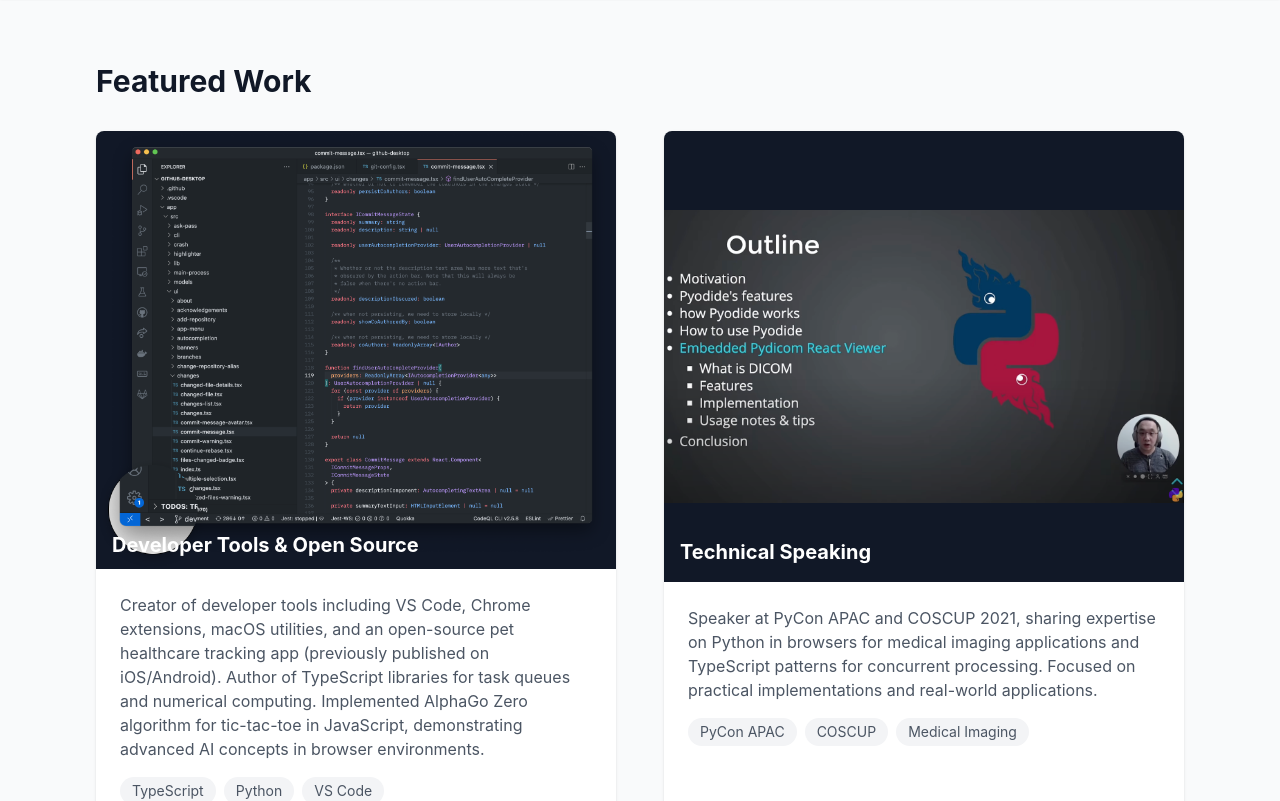
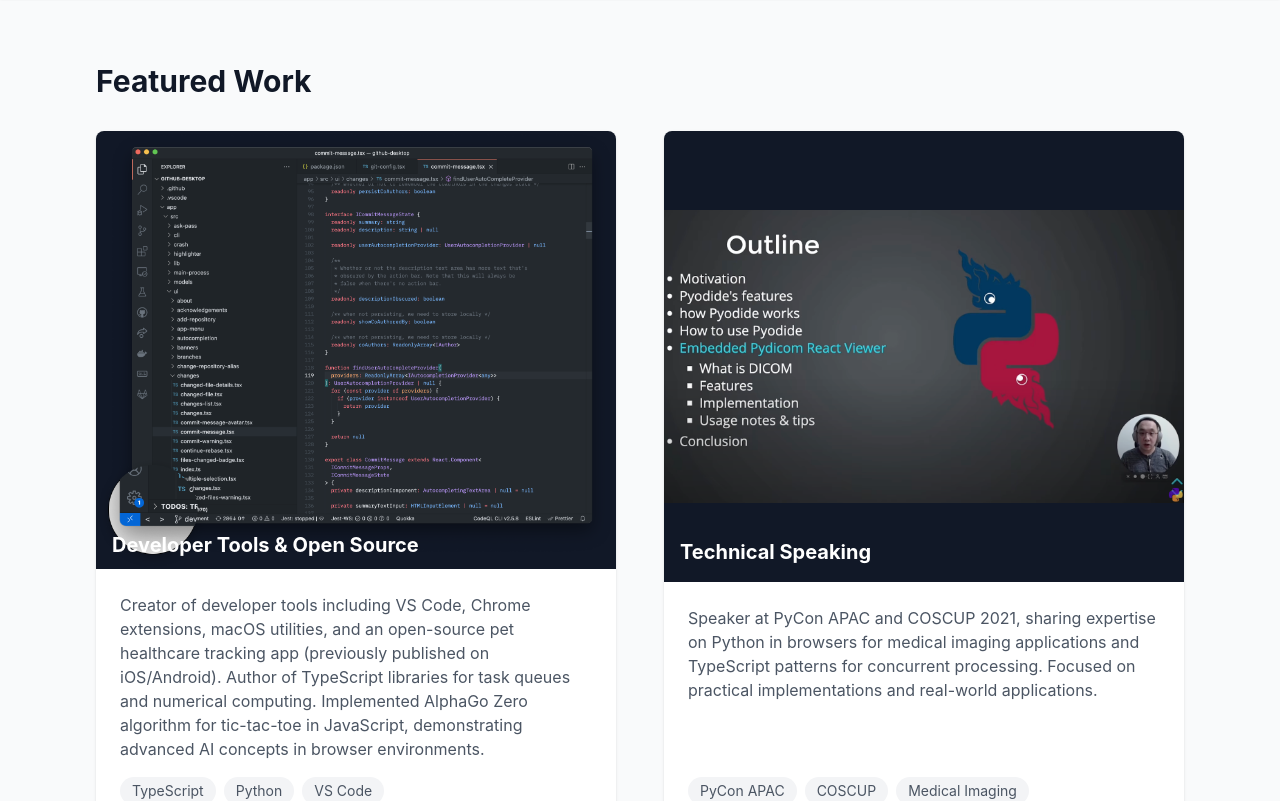
Before and after one commit to grimmer0125/grimmer0125.github.io, a React (Vite) app: page / in a window 1280 px wide. Shown: the part 560-1361 px from the top of the page. Built offline with nearby package versions, Linux system fonts and the light colour scheme.

Commit message:
style: align the height position of tags

```diff
--- a/src/App.tsx
+++ b/src/App.tsx
@@ -54,14 +54,14 @@
         <h2 className="text-3xl font-bold text-gray-900 mb-8">Featured Work</h2>
 
         <div className="grid gap-8 md:grid-cols-2 md:gap-12">
+
           {/* VS Code Card */}
-          <div className="bg-white rounded-lg shadow overflow-hidden">
+          <div className="bg-white rounded-lg shadow overflow-hidden flex flex-col">
             <div className="relative bg-gray-900">
               <img
                 src="assets/vscode-preview.png"
                 alt="VSCode Extension Preview"
-                className="w-full object-contain"
-                style={{ maxHeight: '500px' }}
+                className="w-full h-full object-contain"
               />
               <div className="absolute -bottom-1.5 left-0 right-0 p-4">
                 <h3 className="text-xl font-bold text-white">
@@ -69,7 +69,7 @@
                 </h3>
               </div>
             </div>
-            <div className="p-6">
+            <div className="p-6 flex flex-col flex-grow justify-between">
               <p className="text-gray-600">
                 Creator of developer tools including VS Code, Chrome extensions, macOS utilities, and
                 an open-source pet healthcare tracking app (previously published on iOS/Android).
@@ -86,7 +86,7 @@
           </div>
 
           {/* Conference Speaking Card */}
-          <div className="bg-white rounded-lg shadow overflow-hidden">
+          <div className="bg-white rounded-lg shadow overflow-hidden flex flex-col">
             <div className="relative h-[451px] md:h-[451px] bg-gray-900">
               <img
                 src="assets/pycon-outline.png"
@@ -99,7 +99,7 @@
                 </h3>
               </div>
             </div>
-            <div className="p-6">
+            <div className="p-6 flex flex-col flex-grow justify-between">
               <p className="text-gray-600">
                 Speaker at PyCon APAC and COSCUP 2021, sharing expertise on Python in browsers for
                 medical imaging applications and TypeScript patterns for concurrent processing. Focused
@@ -116,7 +116,7 @@
 
         {/* CARTA Section */}
         <div className="mt-12">
-          <div className="bg-white rounded-lg shadow overflow-hidden">
+          <div className="bg-white rounded-lg shadow overflow-hidden flex flex-col">
             <div className="relative bg-gray-900">
               <img
                 src="assets/carta-preview.png"
@@ -130,7 +130,7 @@
                 </h3>
               </div>
             </div>
-            <div className="p-6">
+            <div className="p-6 flex flex-col flex-grow justify-between">
               <p className="text-gray-600">
                 Led development efforts for CARTA (Cube Analysis and Rendering Tool for Astronomy) at Academia Sinica,
                 an open-source project collaborating with international teams to revitalize its development.
```
